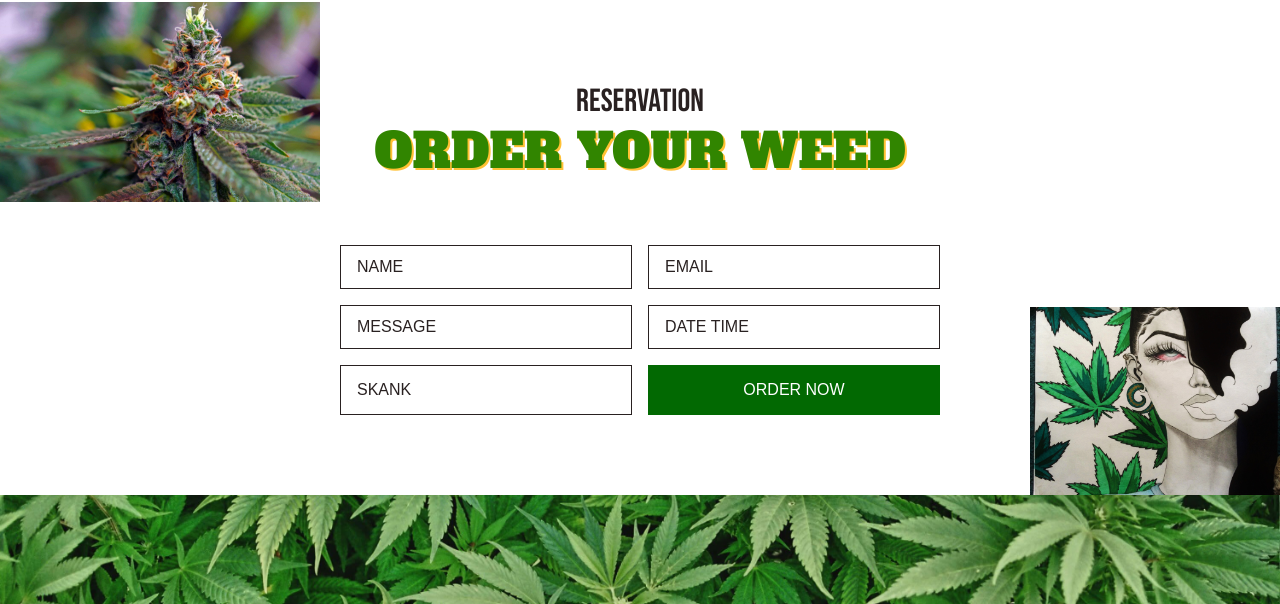
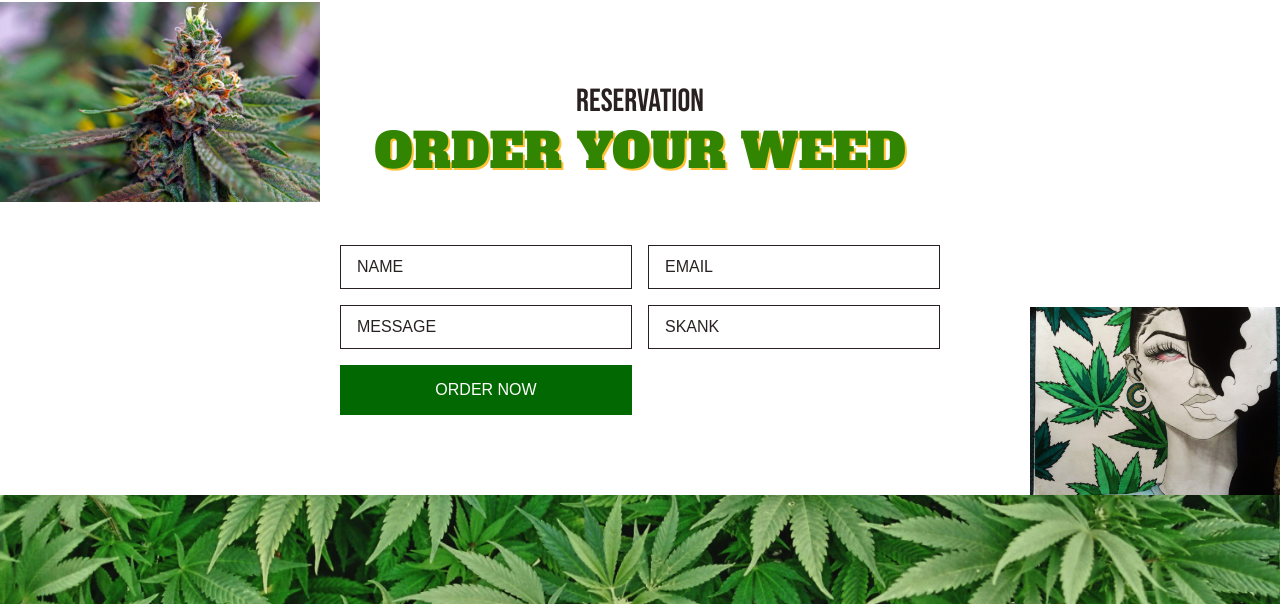
Before and after one commit to thabang077/WeedBliss, a plain HTML site: page index.html in a window 1280 px wide. Shown: the part 2078-2682 px from the top of the page. Drawn offline with nearby package versions, Linux system fonts and the light colour scheme.

Commit message:
Update index3.html

```diff
--- a/index.html
+++ b/index.html
@@ -149,7 +149,6 @@
           <input id="name" type="text" name="name" placeholder="NAME" required>
           <input id="email" type="email" name="email" placeholder="EMAIL" >
           <input id="message" type="text" name="message" placeholder="MESSAGE" >
-          <input id="date_time" type="text" name="date_time" placeholder="DATE TIME" onfocus="this.type='date'" onblur="this.type='text'" required>
           <input id="stank" type="text" name="stank" placeholder="SKANK" required>
           <input type="hidden" name="_captcha" value="false" >
           <input type="hidden" name="_template" value="table" >
```
